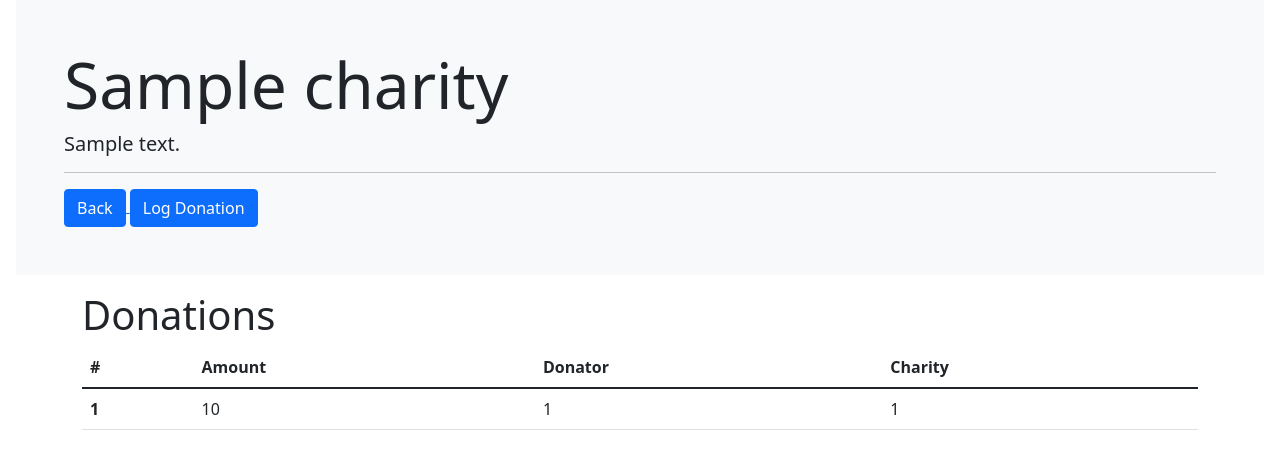
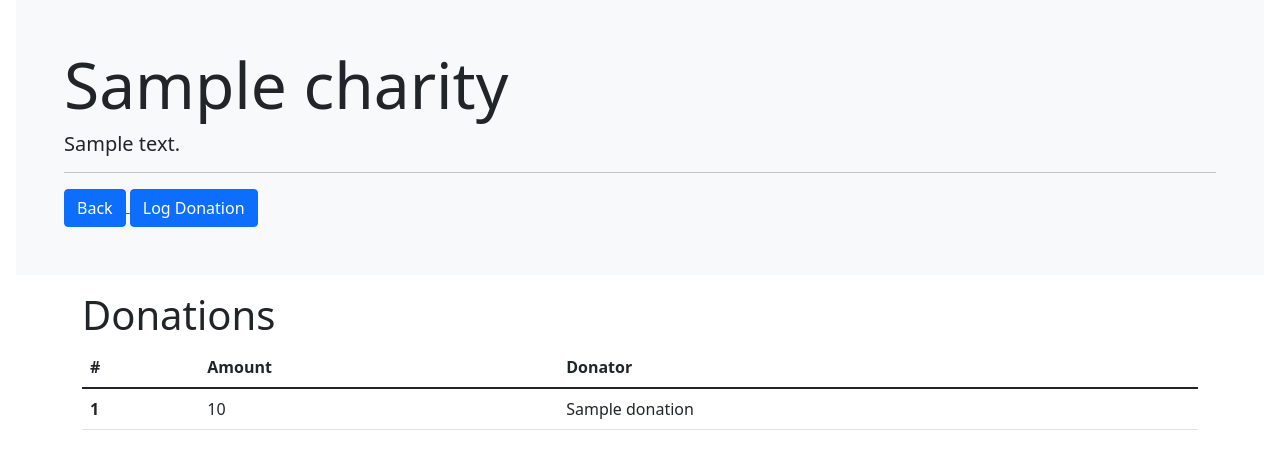
Before and after one commit to alexthegreat194/charity-tracker, a Flask app: template templates/charity.html in a window 1280 px wide. Shown: the part 89-558 px from the top of the page. Run offline with Flask 2, Linux system fonts and the light colour scheme; the template is opened without the code that fills it: most values are stand-ins (such as "Sample title", 1, 10 or a date in 2020); some libraries are stand-ins or nearby versions.

Commit message:
fixed donations on charities

```diff
--- a/app.py
+++ b/app.py
@@ -170,7 +170,21 @@ def charity(id):
     charity = charities.find_one({'_id':ObjectId(id)})
     if charity:
         found_donations = donations.find({'charity_id':charity['_id']})
-        return render_template('charity.html', charity=charity, donations=found_donations)
+
+        new_list = []
+        index = 0
+        for donation in found_donations:
+            print(donation)
+            index += 1
+            user = users.find_one({'_id':donation['donator_id']})
+            print(user)
+            donation = {
+                'index':index,
+                'amount':donation['amount'],
+                'name':user['name']
+            }
+            new_list.append(donation)
+        return render_template('charity.html', charity=charity, donations=new_list)
     else:
         return redirect(url_for('index'))
 
--- a/templates/charity.html
+++ b/templates/charity.html
@@ -22,16 +22,14 @@
             <th>#</th>
             <th>Amount</th>
             <th>Donator</th>
-            <th>Charity</th>
         </thead>
 
         <tbody>
             {% for donation in donations %}
                 <tr>
-                    <th scope="row">{{donation._id}}</th>
+                    <th scope="row">{{donation.index}}</th>
                     <td>{{donation.amount}}</td>
-                    <td>{{donation.donator_id}}</td>
-                    <td>{{donation.charity_id}}</td>
+                    <td>{{donation.name}}</td>
                 </tr>
             {% endfor %}
         </tbody>
```
